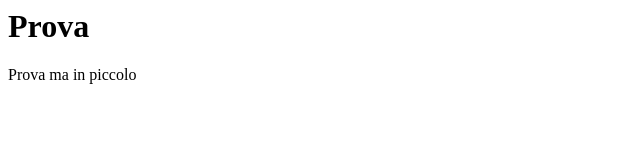
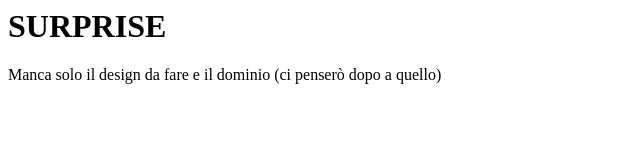
Before and after one commit to vittographvisual/vgvisual, a plain HTML site: page index.html in a window 1280 px wide. Shown: the whole page, without its empty margins (0-640 px from the left). Drawn offline with Linux system fonts and the light colour scheme.

Commit message:
Update index.html

```diff
--- a/index.html
+++ b/index.html
@@ -1,7 +1,7 @@
 <html>
-  <h1> Prova </h1>
+  <h1> SURPRISE </h1>
 
-  <p> Prova ma in piccolo </p>
+  <p> Manca solo il design da fare e il dominio (ci penserò dopo a quello) </p>
 
 
 </html>
```
